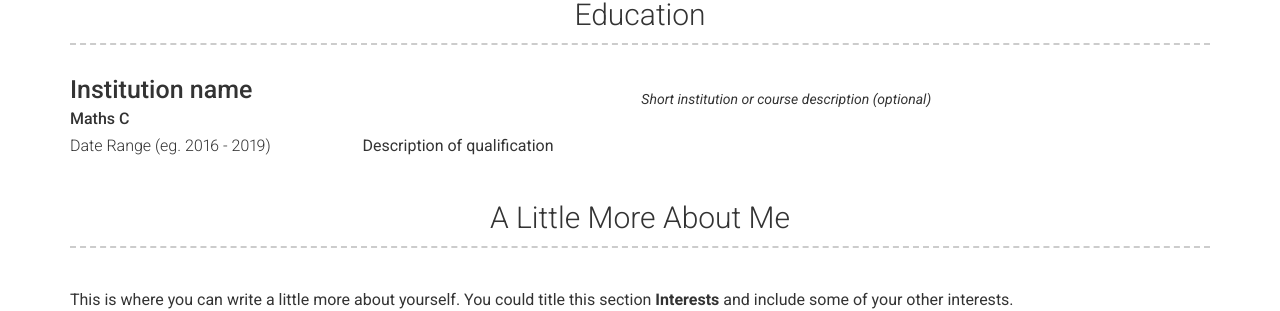
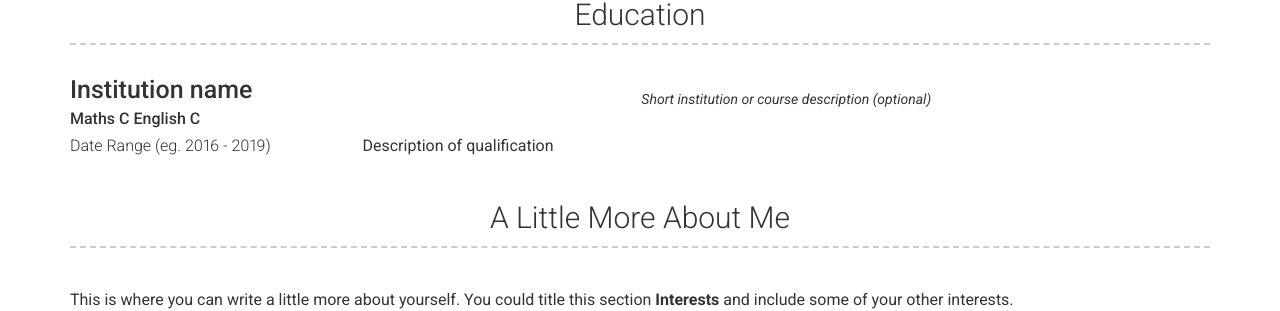
Before and after one commit to KieranRoberts978/KieranRoberts978.github.io, a Jekyll site: the page built from index.md, in a window 1280 px wide. Shown: the part 1079-1390 px from the top of the page. Built offline with Jekyll 4.4.1, drawn with Linux system fonts in a browser that asks for light colours.

Commit message:
Update education.yml

```diff
--- a/_data/education.yml
+++ b/_data/education.yml
@@ -2,7 +2,7 @@
 - layout: left
   name: Institution name
   dates: Date Range (eg. 2016 - 2019)
-  qualification: Maths C
+  qualification: Maths C         English C
   quote: >
     Short institution or course description (optional)
   description: | # this will include new lines to allow paragraphs
```
